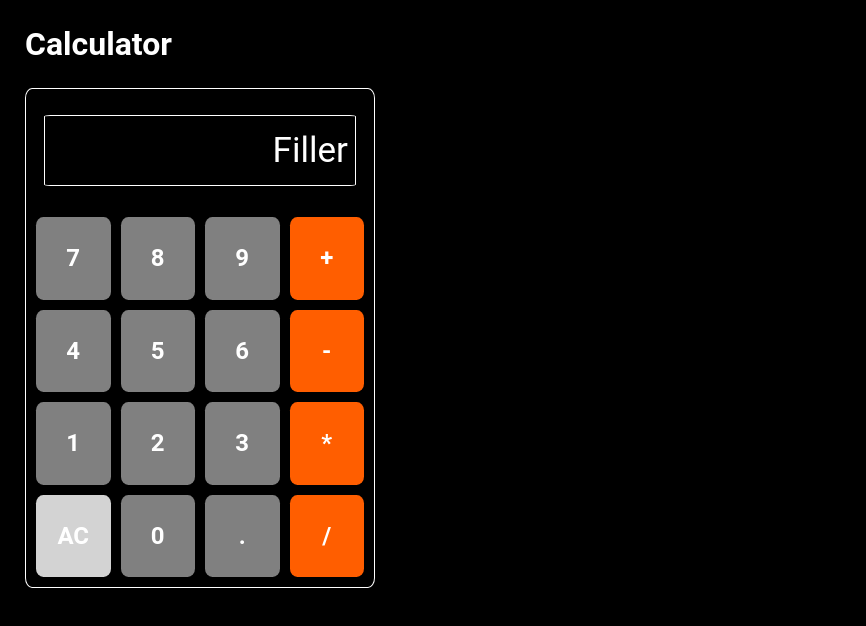
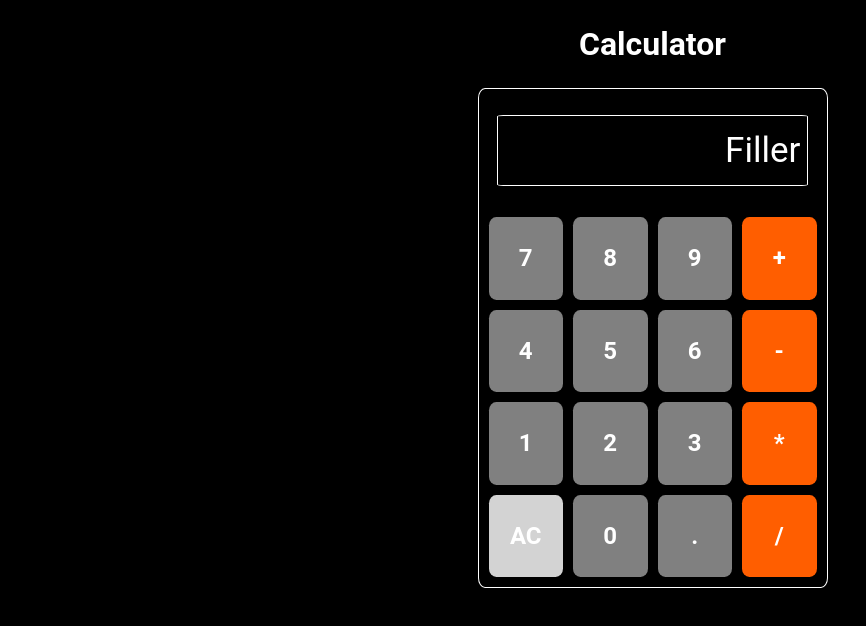
Before and after one commit to NVision021/calculator, a plain HTML site: page index.html in a window 1280 px wide. Shown: the whole page, without its empty margins (0-866 px from the left). Drawn offline with Linux system fonts and the light colour scheme.

Commit message:
Center calculator
Makes calculator more prominent on page

```diff
--- a/styles.css
+++ b/styles.css
@@ -14,6 +14,13 @@ h1 {
 #header {
   padding-top: 25px;
   padding-left: 25px;
+  display: flex;
+  justify-content: center;
+}
+
+#content {
+  display: flex;
+  justify-content: center;
 }
 
 #page-background {
```
